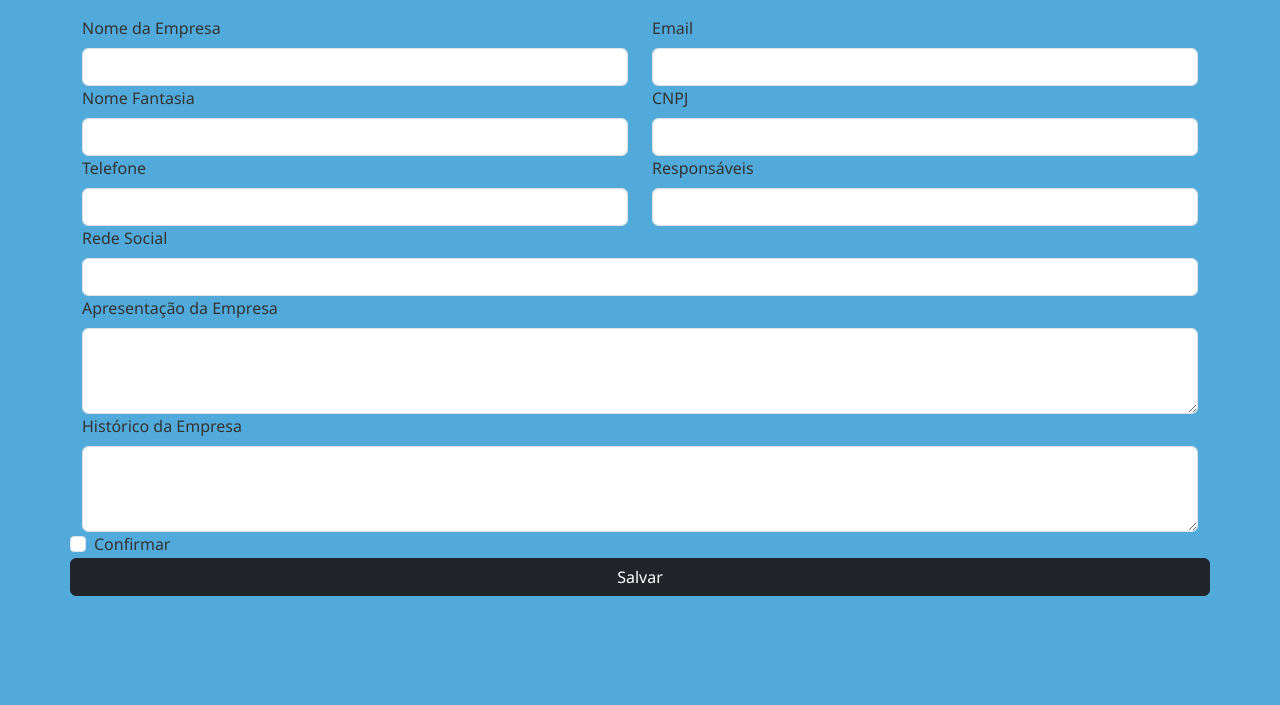
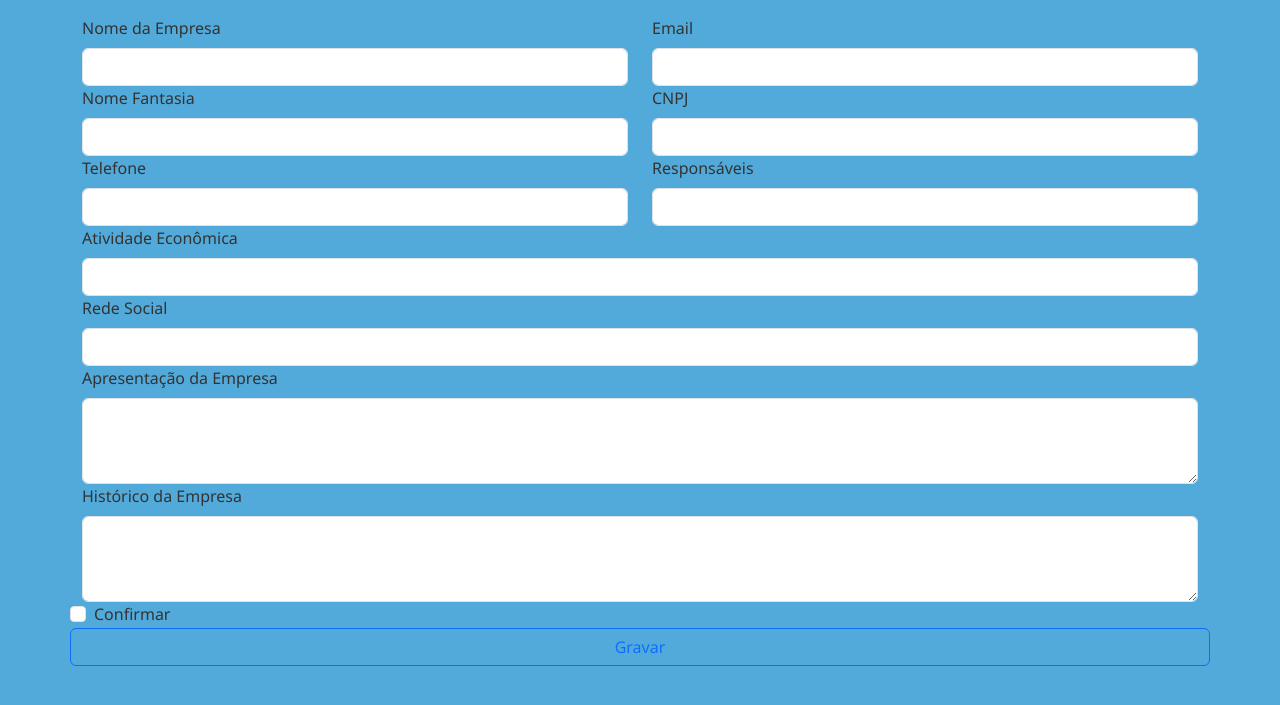
Before and after one commit to IsabelaGattass/cerisabela, a PHP site: page /CadastroEmpresa.php in a window 1280 px wide. Shown: the top 705 px of the page. Run offline with PHP 8.4, Linux system fonts and the light colour scheme; some libraries are stand-ins or nearby versions.

```diff
--- a/CadastroEmpresa.php
+++ b/CadastroEmpresa.php
@@ -43,19 +43,24 @@
         </div>
 
         <div class="col-md-12">
+            <label for="resp" class="form-label">Atividade Econômica</label>
+            <input type="text" name="atv_economica" id="atv_economica" class="form-control">
+        </div>
+
+        <div class="col-md-12">
             <label for="resp" class="form-label">Rede Social</label>
-            <input type="text" name="resp" id="resp" class="form-control">
+            <input type="text" name="rede" id="rede" class="form-control">
         </div>
 
 
    <div class="col-mb-6">
   <label for="apresentacao" class="form-label">Apresentação da Empresa</label>
-  <textarea class="form-control" id="apresentacao" rows="3"></textarea>
+  <textarea class="form-control" name= "apresentacao" id="apresentacao" rows="3"></textarea>
   </div>
 
         <div class="col-mb-6">
           <label for="hitorico" class="form-label">Histórico da Empresa</label>
-          <textarea class="form-control" id="hitorico" rows="3"></textarea>
+          <textarea class="form-control" name= "historico" id="historico" rows="3"></textarea>
         </div>
 
         <div class="mb-6 form-check">
@@ -64,7 +69,8 @@
   </div>
 
 
-        <button type="button" class="btn btn-dark">Salvar</button>
+  <button type="submit" name="button"
+  id="button" class="btn btn-outline-primary">Gravar</button>
 
 
 
```
Also changed, not shown: DbEmpresa.php (renamed from DbEmpresa.class.php, +6 -6 lines), classes/Empresa.class.php (renamed from Empresa.class.php, +12 -11 lines).
